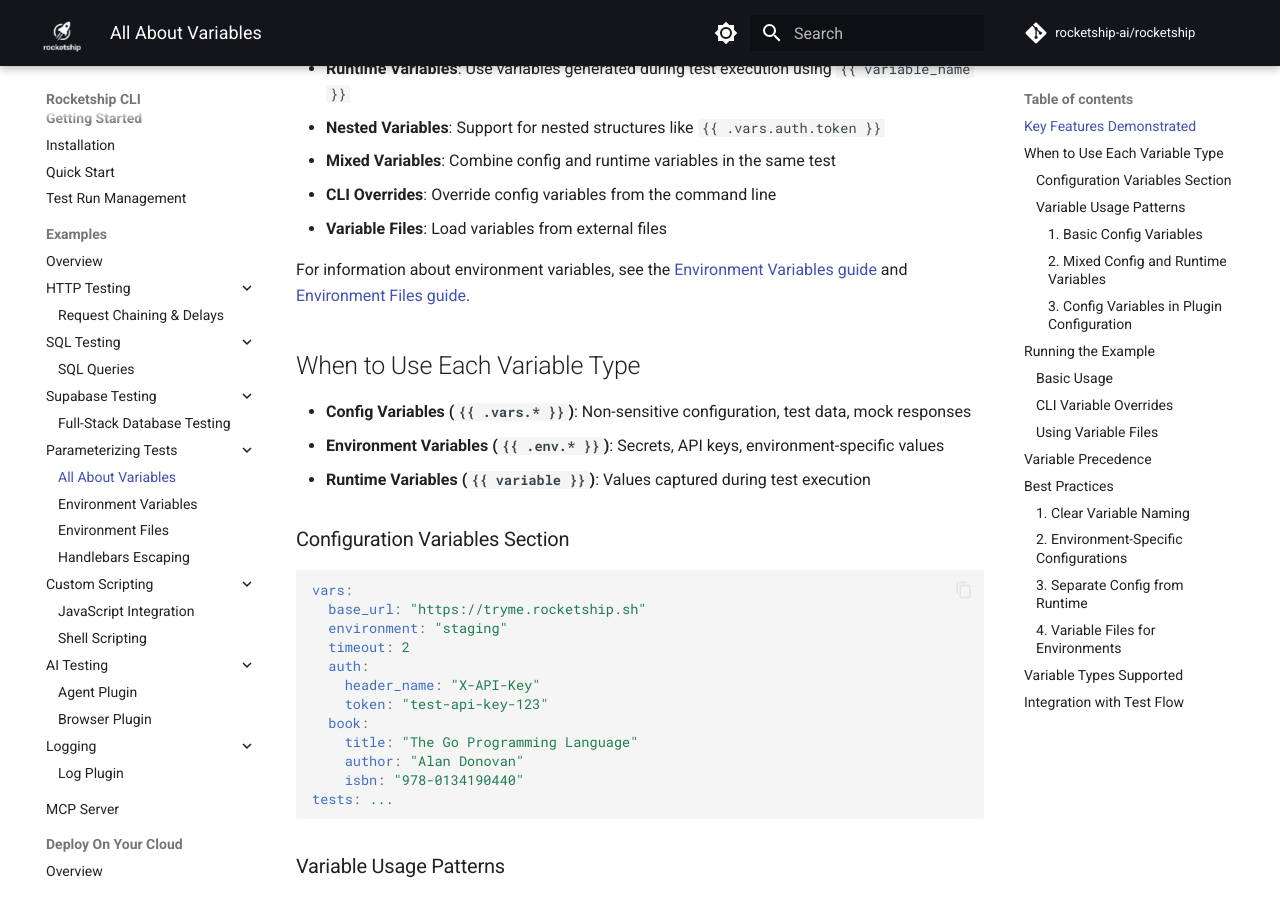
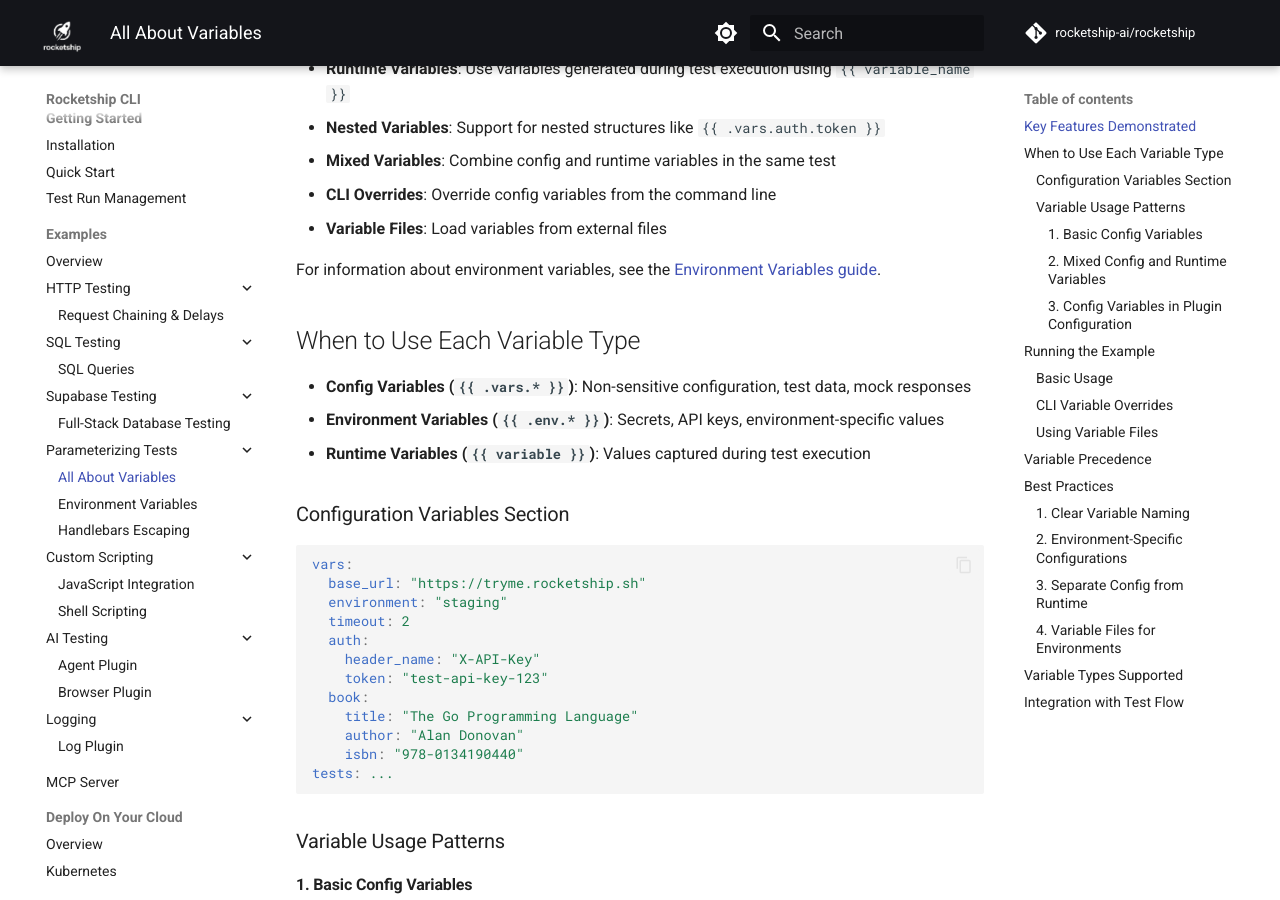
Before and after one commit to rocketship-ai/rocketship, an MkDocs documentation site: the page built from docs/src/examples/config-variables.md, in a window 1280 px wide and 900 px high, scrolled down 369 px. Built offline with MkDocs 1.6.1 and Material for MkDocs 9.7.7, drawn with Linux system fonts in a browser that asks for light colours; comment, search, counter and statistics services are not loaded.

```diff
--- a/docs/mkdocs.yml
+++ b/docs/mkdocs.yml
@@ -68,7 +68,6 @@ nav:
       - Parameterizing Tests:
           - All About Variables: examples/config-variables.md
           - Environment Variables: examples/environment-variables.md
-          - Environment Files: examples/env-file.md
           - Handlebars Escaping: examples/handlebars-escaping.md
       - Custom Scripting:
           - JavaScript Integration: examples/custom-scripting.md
--- a/docs/src/examples/config-variables.md
+++ b/docs/src/examples/config-variables.md
@@ -11,7 +11,7 @@ This example demonstrates how to use configuration variables in Rocketship test
 - **CLI Overrides**: Override config variables from the command line
 - **Variable Files**: Load variables from external files
 
-For information about environment variables, see the [Environment Variables guide](environment-variables.md) and [Environment Files guide](env-file.md).
+For information about environment variables, see the [Environment Variables guide](environment-variables.md).
 
 ## When to Use Each Variable Type
 
```
